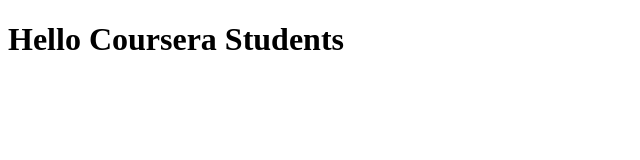
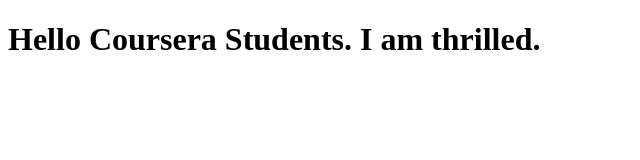
Before and after one commit to parveznawaz/CourseraAngular_v1, a plain HTML site: page index.html in a window 1280 px wide. Shown: the whole page, without its empty margins (0-640 px from the left). Drawn offline with Linux system fonts and the light colour scheme.

Commit message:
second commit

```diff
--- a/index.html
+++ b/index.html
@@ -5,6 +5,6 @@
     <title>Hello World</title>
 </head>
 <body>
-  <h1>Hello Coursera Students</h1>
+  <h1>Hello Coursera Students. I am thrilled.</h1>
 </body>
 </html>
```
